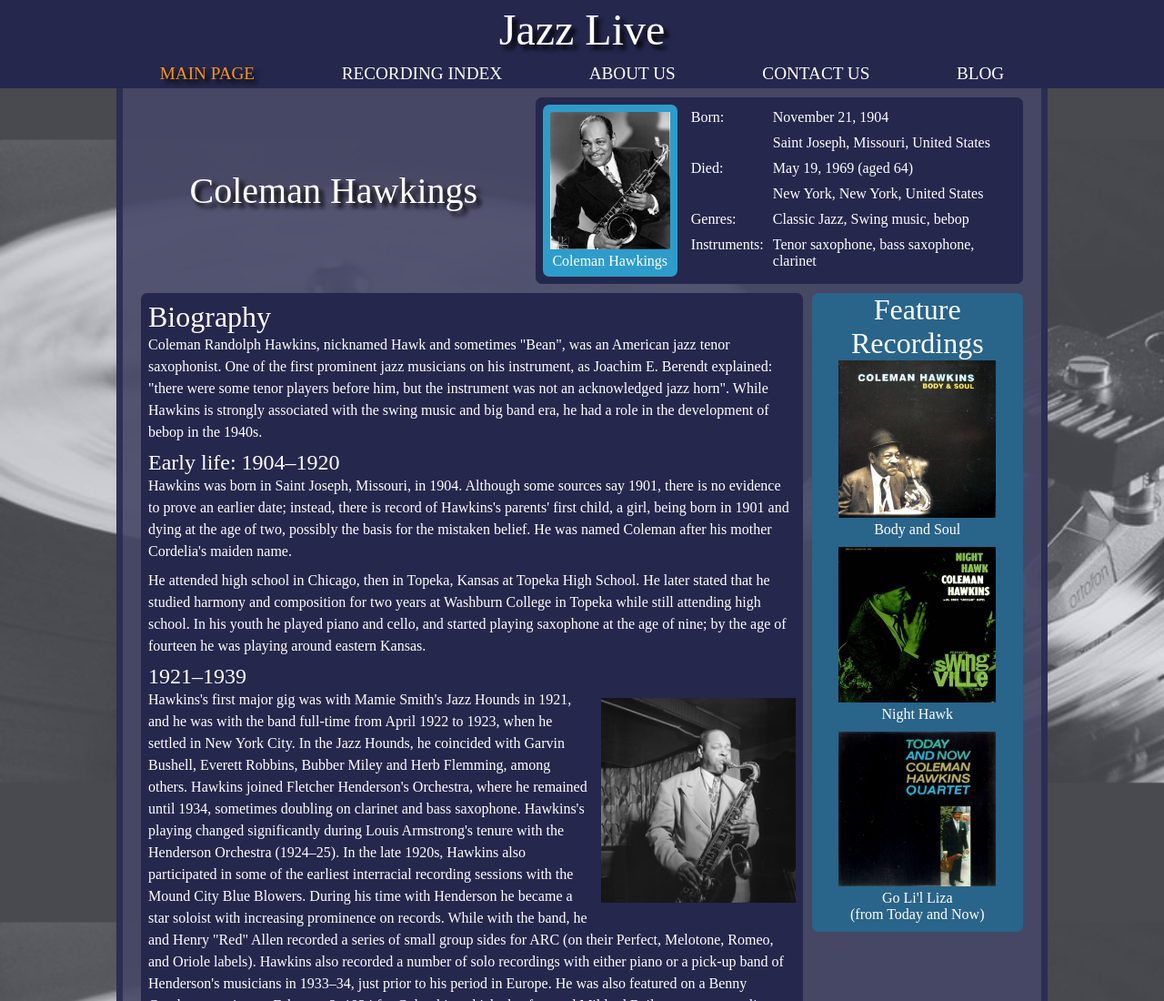
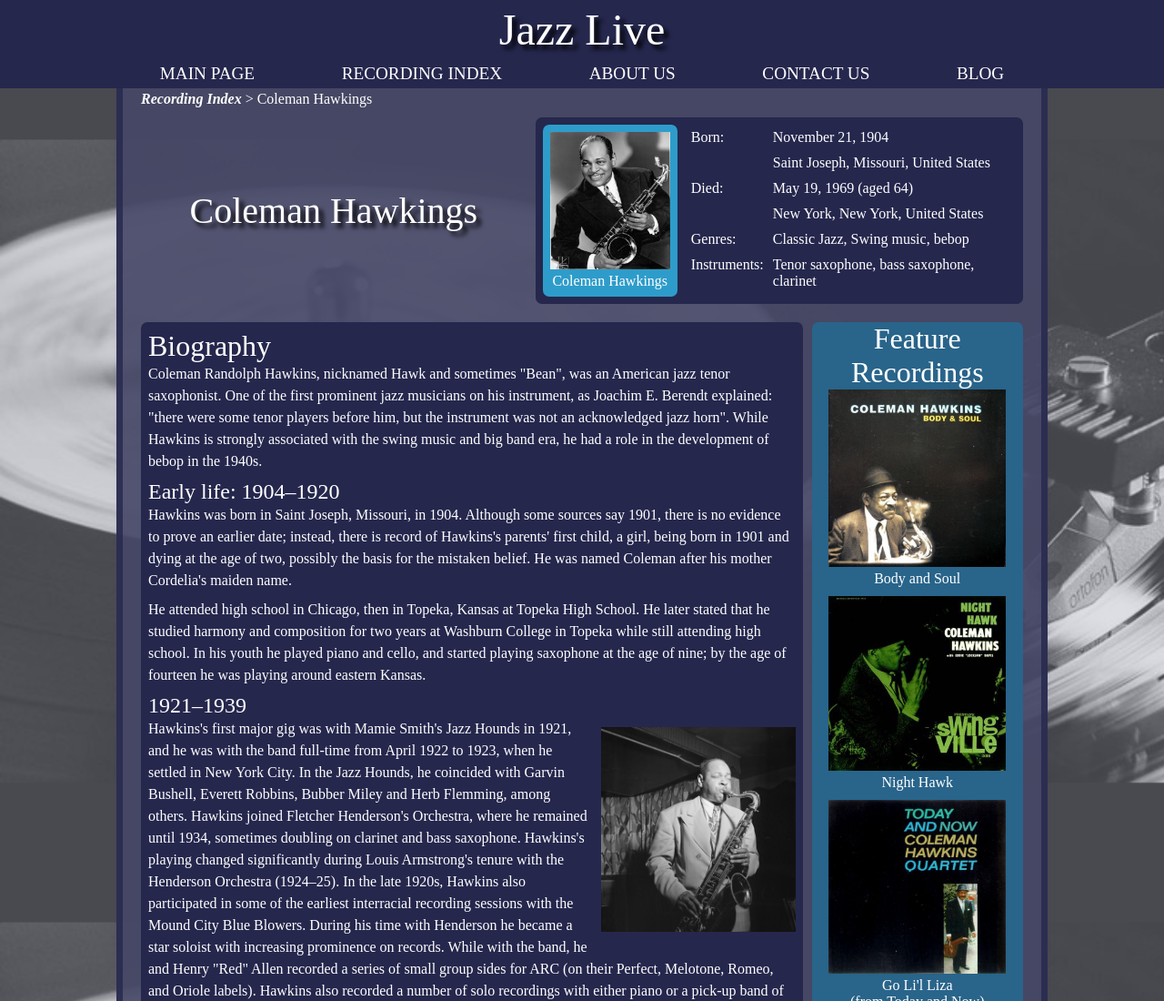
Before and after one commit to forestraindrip/BCIT141_Assignment, a plain HTML site: page coleman_hawkings.html in a window 1280 px wide. Shown: the top 1100 px of the page at 91% size. Drawn offline with Linux system fonts and the light colour scheme.

Commit message:
Add page link on the top of musician page

```diff
--- a/coleman_hawkings.html
+++ b/coleman_hawkings.html
@@ -25,7 +25,7 @@
     <div class="content_wrapper">
       <ul>
         <li>
-          <a class="selected" href="index.html">Main Page</a>
+          <a href="index.html">Main Page</a>
         </li>
         <li>
           <a href="recording_index.html">Recording Index</a>
@@ -44,8 +44,8 @@
   </nav>
 
   <div id="main_wrapper">
-    <main class="content_wrapper">
-      <div id="musician_content_div">
+    <main class="content_wrapper musician_content_div">
+      <p><a href="recording_index.html" class="emphasise_text">Recording Index</a> > Coleman Hawkings</p>
         <div>
           <h2 id="musician_name">Coleman Hawkings</h2>
 
@@ -174,7 +174,7 @@
           </div>
           </div>
         </div>
-      </div>
+
     </main>
   </div>
   <footer>
--- a/css/stylesheet.css
+++ b/css/stylesheet.css
@@ -44,7 +44,7 @@ body, footer p{
 }
 p,
 main table td,
-#musician_content_div li,
+.musician_content_div li,
 #contact_us_form{
   font-family: "Myriad Pro";
 }
@@ -98,7 +98,7 @@ table th{
 nav ul,
 footer ul,
 #main_content_div,
-#musician_content_div > div,
+.musician_content_div > div,
 #musician_background_wrapper{
   display: flex;
   align-items: center;
@@ -146,10 +146,8 @@ main > div {
 main h2{
   padding: 10px;
 }
-#musician_content_div{
-  padding-top: 10px;
-}
-#musician_content_div >div{
+
+.musician_content_div >div{
   align-items: flex-start;
 }
 
@@ -264,8 +262,9 @@ table td{
   text-align: center;
   align-items: flex-start;
 }
+
 #musician_discography_wrapper figure{
-  width: 80%;
+  width: 90%;
   margin: auto auto 10px auto;
 }
 #contact_us_wrapper{
@@ -390,7 +389,7 @@ footer {
   }
 
   nav ul,
-  #musician_content_div > div,
+  .musician_content_div > div,
   #musician_background_wrapper,
   #musician_discription_div{
     flex-direction: column;
```
